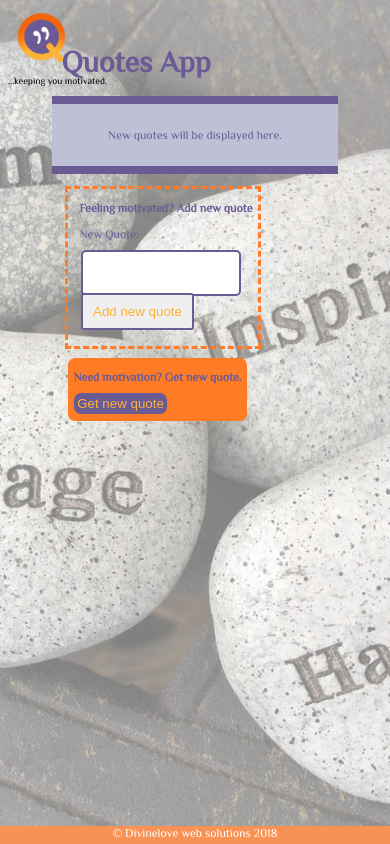
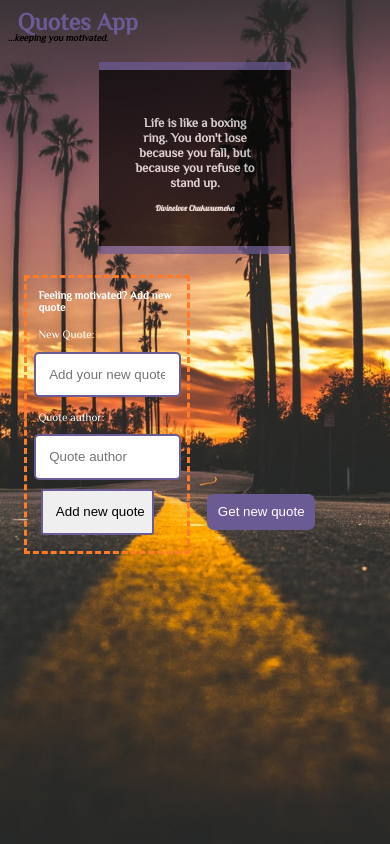
Before and after one commit to divinediscipline/quotes-app, a PHP site: page /index.html in a window 390 px wide. Run offline with PHP 8.4, Linux system fonts and the light colour scheme.

Commit message:
made app more responsive

```diff
--- a/index.html
+++ b/index.html
@@ -1,5 +1,6 @@
 <!DOCTYPE html>
 <html lang="en">
+
 <head>
     <meta charset="UTF-8">
     <meta name="viewport" content="width=device-width, initial-scale=1.0">
@@ -7,38 +8,43 @@
     <title>Queasy quotes</title>
     <link rel="stylesheet" type="text/css" href="quote.css">
     <link href="https://fonts.googleapis.com/css?family=Philosopher" rel="stylesheet">
+    <link href="https://fonts.googleapis.com/css?family=Lobster" rel="stylesheet">
 </head>
+
 <body>
-  <div class="container" >
+    <div class="container">
         <header>
-        <h1>
-            <img src="./images/q-scale.png" alt="quotes app logo" />
-        </h1>
             <h2>Quotes App</h2>
             <p>...keeping you motivated.</p>
         </header>
         <main>
             <div id="quote-container" class="quotes-container">
-            New quotes will be displayed here.
+                <p id="quote" class="main-quote">Life is like a boxing ring. You don't lose because you fall, but because you refuse to stand up.</p>
+                <p id="quote-author" class="quote-author">Divinelove Chukwuemeka</p>
             </div>
             <div class="new-quotes">
-            <p>Feeling motivated? <span>Add new quote</span></p>
+                <p>Feeling motivated?
+                    <span>Add new quote</span>
+                </p>
                 <form onsubmit="return false">
                     <label for="nquote">New Quote:</label>
-              <input type="text" id="new-quote" name="newquote"> <br>
+                    <input type="text" id="new-quote" name="newquote" maxlength="50" placeholder="Add your new quote here" required minlength="5">
+
+                    <label for="qauthor">Quote author:</label>
+                    <input type="text" id="new-author" name="quoteauthor" maxlength="50" placeholder="Quote author" required>
+
+                    <br>
                     <input type="submit" onclick="addNewQuote()" value="Add new quote">
+
                 </form>
             </div>
-        <div class="get-quotes">
-            <p>Need motivation? Get new quote.</p>
-            <button onclick="newQuote()">Get new quote</button>
-        </div>
+
+            <button class="button" onclick="getNewQuote()">Get new quote</button>
+
 
         </main>
-    <footer class="footer">
-      <p> &copy; Divinelove web solutions 2018 </p>
-    </footer>
     </div>
     <script src="quote.js"></script>
 </body>
+
 </html>
--- a/quote.css
+++ b/quote.css
@@ -1,63 +1,80 @@
-body{
-  background: url('./images/dream-blur.jpeg') no-repeat center center fixed;
+body {
+  background: url('./images/original/sunset3.jpeg') no-repeat center center fixed;
   background-size: cover;
-  font-family: 'Philosopher', sans-serif;
+  font-family: "Philosopher", sans-serif;
 }
-:root {
-  font-size: calc(0.5em + 1vw);
-  }
-header h1{
-  display: inline-block;
-  width: 3em;
-  margin-bottom: -3em;
-}
-header h2{
+header h2 {
   font-size: 2.5rem;
   color: #6b5b95;
   display: inline-block;
-  margin-left: -1.4em;
+  margin-left: 0.4em;
+  margin-top: 0;
 }
 header p {
   font-size: 0.8rem;
   margin-top: -2.97em;
+  font-style: italic;
+  font-weight: bold;
 }
 
-.quotes-container{
-  color: #6b5b95;
+.quotes-container {
+  color: white;
   text-align: center;
   border-top-style: solid;
   border-bottom-style: solid;
   border-left-style: none;
   border-right-style: none;
   border-color: #6b5b95;
-  border-width: 8px;
-  width: 20em;
+  border-width: 0.5em;
+  width: 25em;
+  height: 9em;
   padding: 2em;
   margin: 0 auto;
   margin-top: 1.2em;
-  background-color: #bec0d6;
+  background-color: black;
+  opacity: 0.7;
+
 }
 
-.new-quotes{
-  margin-top: 1.3em;
-  margin-left: 1.3em;
+div .main-quote{
+  font-family: "Philosopher", sans-serif;
+  text-align: center;
+  margin-top: 1em;
+  font-weight: bold;
+  font-size: 1.3em;
+}
+
+
+div .quote-author{
+  text-align: center;
+  margin-top: 1em;
+  font-family: "Lobster", cursive;
+  font-weight: bold;
+  font-size: 1em;
+}
+
+.new-quotes {
+  margin-top: 1.5em;
+  margin-left: 13em;
   outline: 3px dashed #ff7b25;
-  width: 16em;
+  width: 22em;
   display: inline-block;
 }
 
-.new-quotes p{
+.new-quotes p {
   margin-top: 0;
   padding-top: 1em;
   padding-left: 1em;
   font-weight: bold;
-color: #6b5b95;
+  color: white;
 }
-.new-quotes label{
+.new-quotes label {
   padding-left: 1em;
-  color: #6b5b95;
+  color: white;
+  width: 1em;
+  text-align: right;
 }
-input[type=text]{
+input[type="text"] {
   width: 15em;
   color: #feb236;
   padding: 1em;
@@ -68,10 +85,8 @@ input[type=text]{
   box-sizing: border-box;
 }
 
-input[type=submit]{
+input[type="submit"] {
   width: 8.5em;
-
-  color: #feb236;
   padding: 1em;
   margin: 0 0 1.2em 1em;
   border: 2px solid #6b5b95;
@@ -79,139 +94,89 @@ input[type=submit]{
   cursor: pointer;
 }
 
-input[type=submit]:hover {
+input[type="submit"]:hover {
+  background-color: #9c8ec4;
+}
+.button {
+  background-color: #6b5b95;
+  border: none;
+  border-radius: 7px;
+  padding: 2em;
+  display: inline-block;
+  margin: 1.8em 0 5em 20em;
+  color: white;
+}
+.button:hover {
   background-color: #9c8ec4;
 }
 
-.get-quotes{
-  display: inline-block;
-  background-color: #ff7b25;
-  margin-left: 22em;
-  border-radius: 7px;
-  margin-top: 0em;
-}
+@media (max-width: 775px) {
+  /* .button {
+    background-color: red;
+  } */
 
-.get-quotes p{
-  font-size: 1em;
-  padding: 0 2em;
-  color: #6b5b95;
-  font-weight: bold;
-}
-
-.get-quotes button{
-  background-color: #6b5b95;
-  border: 3px solid #6b5b95;
-  border-radius: 7px;
-  padding: 1em;
-  margin: 0 0 1em 2em;
-  color: #feb236;
-}
-.get-quotes button:hover {
-  background-color: #9c8ec4;
-}
-
-.footer {
-  position: fixed;
-  left: 0;
-  bottom: 0;
-  height: 3em;
-  width: 100%;
-  background-color: #f79254;
-  color: white;
-  text-align: center;
-}
-
-/*
-  styles for small mobile devices
-
-*/
-@media (max-width: 35em) {
-  header h1{
-    display: inline-block;
-    width: 3em;
-    margin-bottom: -3em;
-    margin-top: 0em;
-  }
-
-  header h2{
-    font-size: 2.5rem;
-    color: #6b5b95;
-    display: inline-block;
-    margin-left: -0.7em;
-    margin-top: 0em;
-  }
-  .quotes-container{
-    margin-top: 0.7em;
-  }
-
-  input[type=submit]{
-    width: 8.5em;
-    color: #feb236;
-    padding: 0.7em;
-    margin: -1.5em 0 1.2em 1em;
-    border: 2px solid #6b5b95;
-    border-radius: 3px;
-    cursor: pointer;
-  }
-
-  input[type=text]{
-    width: 12em;
-    color: #feb236;
-    padding: 1em;
-    margin: 0.7em 1.5em 0.7em 1em;
-    display: inline-block;
-    border: 2px solid #6b5b95;
-    border-radius: 5px;
-    box-sizing: border-box;
-  }
-
-  .new-quotes{
-    margin-top: 1.3em;
-    margin-left: 5em;
+  .new-quotes {
+    margin-top: 1.5em;
+    margin-left: 8em;
     outline: 3px dashed #ff7b25;
-    width: 16em;
+    width: 22em;
     display: inline-block;
   }
 
-  .get-quotes{
+  @media (max-width: 575px) {
+    /* .button {
+      background-color: aqua;
+    }
+   */
+    .new-quotes {
+      margin-top: 1.5em;
+      margin-left: 4em;
+      outline: 3px dashed #ff7b25;
+      width: 22em;
       display: inline-block;
-    background-color: #ff7b25;
-    margin-left: 5em;
-    border-radius: 7px;
-    margin-top: 1em;
+    }
+  }
+    @media (max-width: 493px) {
+      header h2 {
+        font-size: 1.5em;
+      }
+      header p {
+        font-size: 0.6rem;
+        margin-top: -2.4em;
+      }
+      /* .button {
+        background-color: blue;
+      }
+     */
+      .quotes-container {
+        width: 8em;
+        height: 7em;
       }
 
-  .get-quotes p{
-    font-size: 1em;
-    padding: 0 0.5em;
-    color: #6b5b95;
-    font-weight: bold;
+      div .main-quote{
+        font-size: 0.8em;
       }
 
-  .get-quotes button{
-    background-color: #6b5b95;
-    border: 3px solid #6b5b95;
-    border-radius: 7px;
-    padding: 0;
-    margin: -0.2em 0 0.5em 0.5em;
-    color: #feb236;
+      div .quote-author{
+        font-size: 0.5em;
       }
-  .footer {
-    height: 1.5em;
+      .new-quotes {
+        margin-left: 1.2em;
+        width: 10em;
       }
-  .footer p{
-    margin-top: 0;
+
+      .new-quotes p {
+        font-size: 0.7em;
+      }
+      .new-quotes label {
+        font-size: 0.7em;
+      }
+      input[type="text"] {
+        width: 11em;
+        margin-left: 0.5em;
+      }
+      .button {
+        margin-left: 1.2em;
+        padding: 0.8em;
       }
     }
-
-/* @media (min-width: 35em) {
-  .title {
-  ...
-  }
-}
-
-@media (min-width: 50em) {
-  .title {
-  ...
-  }
-} */
--- a/quote.js
+++ b/quote.js
@@ -1,42 +1,98 @@
 let quotes = [
-  'Well done is better than well said. -Benjamin Franklin',
-  'The past cannot be changed. The future is yet in your power. -Unknown',
-  'Failure will never overtake me if my determination to succeed is strong enough. -Og Mandino',
-  'Change your life today. Don\'t gamble on the future, act now, without delay. -Simone de Beauvoir',
-  'With the new day comes new strength and new thoughts. -Eleanor Roosevelt',
-  'Optimism is the faith that leads to achievement. Nothing can be done without hope and confidence. -Helen Keller',
-  'Life is 10% what happens to you and 90% how you react to it. -Charles R. Swindoll',
-  'Good, better, best. Never let it rest. \'Til your good is better and your better is best. -St. Jerome',
-  'Only I can change my life. No one can do it for me. -Carol Burnett',
-  'Life is like a boxing ring. You don\'t lose because you fall, but because you refuse to stand up. -Divinelove Chukwuemeka'
+  {
+    quote: "Well done is better than well said.",
+    quoteAuthor: "Benjamin Franklin"
+  },
+
+  {
+    quote: "The past cannot be changed. The future is yet in your power.",
+    quoteAuthor: "Unknown"
+  },
+
+  {
+    quote:
+      "Failure will never overtake me if my determination to succeed is strong enough.",
+    quoteAuthor: "Og Mandino"
+  },
+
+  {
+    quote:
+      "Change your life today. Don't gamble on the future, act now, without delay.",
+    quoteAuthor: "Simone de Beauvoir"
+  },
+  {
+    quote: "With the new day comes new strength and new thoughts.",
+    quoteAuthor: "Eleanor Roosevelt"
+  },
+  {
+    quote:
+      "Optimism is the faith that leads to achievement. Nothing can be done without hope and confidence.",
+    quoteAuthor: "Helen Keller"
+  },
+  {
+    quote: "Life is 10% what happens to you and 90% how you react to it.",
+    quoteAuthor: "Charles R. Swindoll"
+  },
+  {
+    quote:
+      "Good, better, best. Never let it rest. 'Til your good is better and your better is best.",
+    quoteAuthor: "St. Jerome"
+  },
+  {
+    quote: "Only I can change my life. No one can do it for me.",
+    quoteAuthor: "Carol Burnett"
+  },
+  {
+    quote:
+      "Life is like a boxing ring. You don't lose because you fall, but because you refuse to stand up.",
+    quoteAuthor: "Divinelove Chukwuemeka"
+  }
 ];
 
-let images = ['url(./images/challenge-blur.jpeg)', 'url(./images/treestump-blur.jpg)', 'url(./images/sunset1-blur.jpeg)', 'url(./images/sunset2-blur.jpeg)', 'url(./images/nature-blur.jpeg)', 'url(./images/sunset3-blur.jpeg)']
+let images = [
+  "url(./images/original/challenge.jpeg)",
+  "url(./images/original/nature.jpeg)",
+  "url(./images/original/sunset1.jpeg)",
+  "url(./images/original/sunset2.jpeg)",
+  "url(./images/original/sunset3.jpeg)",
+  "url(./images/original/tree.jpg)"
+];
 let imageIndex = 0;
-// function changeimage(){
-//   document.body.style.backgroundImage = 'url(./images/office-blur.jpeg)';
-// }
-function changeImage(){
 
-  if (imageIndex < images.length - 1){
+function changeImage() {
+  if (imageIndex < images.length - 1) {
     imageIndex++;
-  }else{
+  } else {
     imageIndex = 0;
   }
 
   document.body.style.backgroundImage = images[imageIndex];
 }
 
-function newQuote(){
-  let randomNumber = Math.floor(Math.random() * (quotes.length));
-  document.getElementById('quote-container').innerHTML = quotes[randomNumber];
+function getNewQuote() {
+  let randomNumber = Math.floor(Math.random() * quotes.length);
+  document.getElementById("quote").innerHTML = quotes[randomNumber].quote;
+  document.getElementById("quote-author").innerHTML =
+    quotes[randomNumber].quoteAuthor;
   changeImage();
 }
 
-function addNewQuote(){
-   let inputElement = document.getElementById('new-quote');
-  let newQuote = inputElement.value;
-  quotes.push(newQuote.trim());
-  console.log(quotes);
-  inputElement.value = '';
+function addNewQuote() {
+  let quoteElement = document.getElementById("new-quote");
+  let quoteAuthorElement = document.getElementById("new-author");
+  // console.log(quoteElement.value);
+  // console.log(quoteAuthorElement.value);
+  let newQuote = quoteElement.value.trim();
+  let newQuoteAuthor = "-" + quoteAuthorElement.value.trim();
+  quotes.push({
+    quote: newQuote,
+    quoteAuthor: newQuoteAuthor
+  });
+  quoteElement.value = "";
+  quoteAuthorElement.value = "";
+  // console.log(quotes);
+  document.getElementById("quote").innerHTML = newQuote;
+  document.getElementById("quote-author").innerHTML = newQuoteAuthor;
+
+  changeImage();
 }
```
Lines whose indentation alone changed are shown as unchanged.
